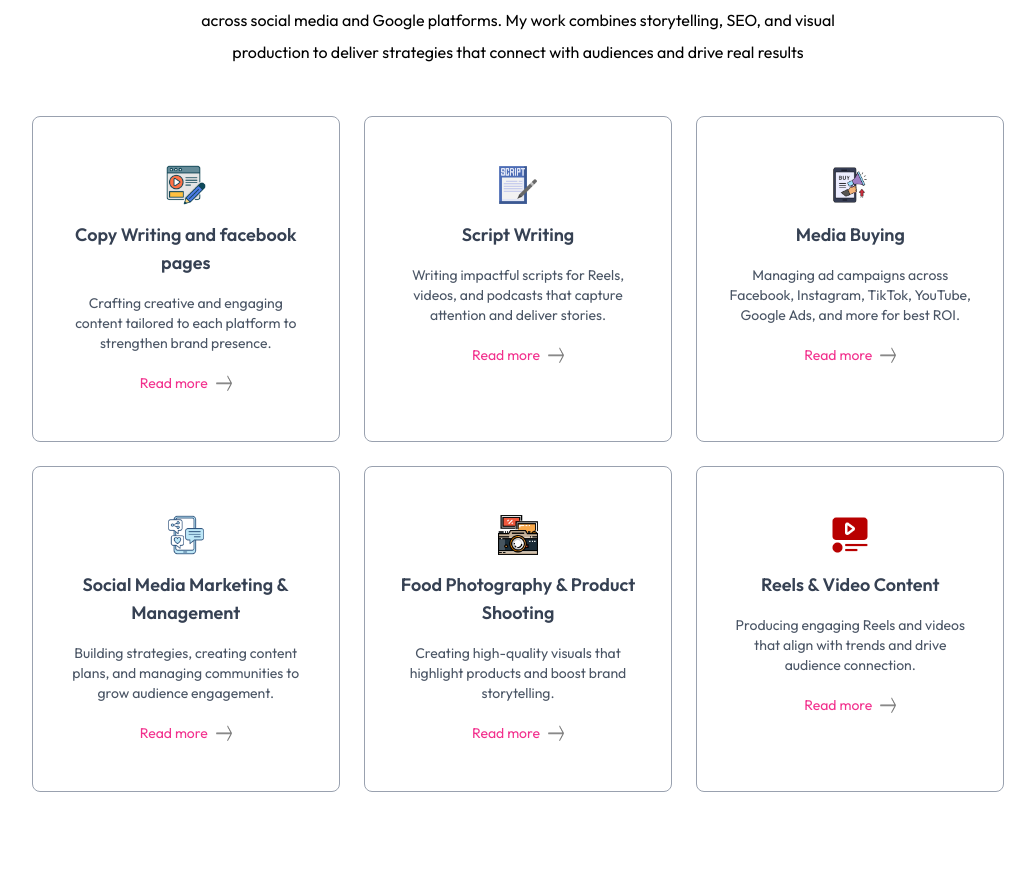
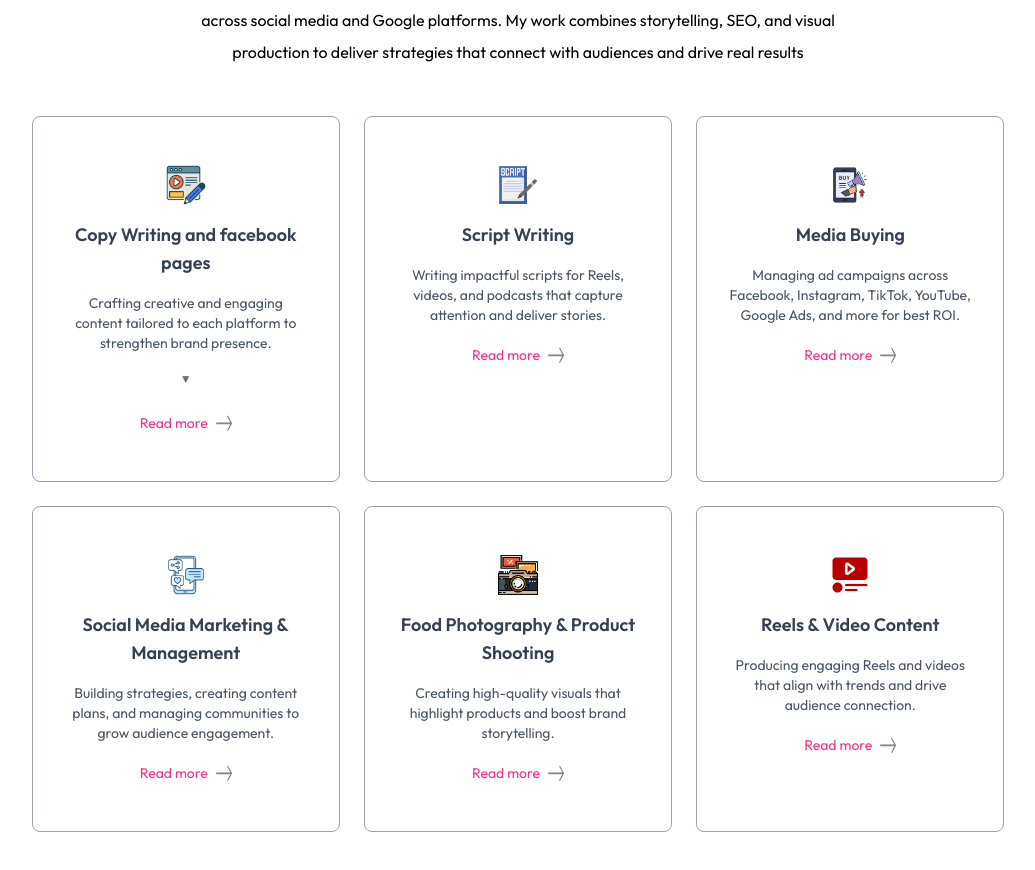
Before and after one commit to MariamHammouda/Aya-Portfolio, a Next.js app: page / in a window 1280 px wide. Shown: the part 2149-3019 px from the top of the page, without its empty margins (122-1157 px from the left). Built offline with nearby package versions, Linux system fonts and the light colour scheme; a web font is replaced by a local one.

Commit message:
feat:add dropdown menue for (copy writing)card

```diff
--- a/src/app/components/Services.jsx
+++ b/src/app/components/Services.jsx
@@ -1,9 +1,15 @@
+
+"use client"
+
 import React from "react";
 import Image from "next/image";
+import { useState } from "react";
 
-import {serviceData} from '../data/serviceData.js'
+import { serviceData } from "../data/serviceData.js";
 
 const Services = () => {
+  const [openDropdown, setOpenDropdown] = useState(null);
+
   return (
     <div id="services" className="w-full px-[12%] py-10 scroll-mt-20">
       <h4 className="text-center mb-2 text-lg font-Ovo">What I offer</h4>
@@ -15,12 +21,17 @@ const Services = () => {
         that connect with audiences and drive real results
       </p>
 
-
       <div className="grid grid-cols-1 sm:grid-cols-2 lg:grid-cols-3 gap-6 my-10">
-        {serviceData.map(({icon, title, description, link}, index) => (
+        {serviceData.map(
+          ({ icon, title, description, link, dropdownItems }, index) => (
             <div
               key={index}
-            className="border border-gray-400 rounded-lg px-8 py-12 hover:shadow-black hover:-translate-y-1 duration-500 cursor-pointer hover:bg-[var(--color-light-hover)] hover:border-[var(--color-light-hover)] group"
+              className={`relative border border-gray-400 rounded-lg px-8 py-12 hover:shadow-black hover:-translate-y-1 duration-500 cursor-pointer hover:bg-[var(--color-light-hover)] hover:border-[var(--color-light-hover)] group ${openDropdown === index ? 'z-30' : ''}`}
+              onClick={
+                dropdownItems
+                  ? () => setOpenDropdown(openDropdown === index ? null : index)
+                  : undefined
+              }
             >
               <Image
                 src={icon}
@@ -38,6 +49,36 @@ const Services = () => {
                 {description}
               </p>
 
+              {dropdownItems && (
+                <>
+                  {/* Dropdown Arrow/Indicator */}
+                  <div className="text-center mt-2">
+                    <span className="text-gray-500 text-xs">▼</span>
+                  </div>
+
+                  {/* Dropdown Menu */}
+                  {openDropdown === index && (
+                    <div className="absolute left-0 right-0 top-full mt-2 bg-white border border-gray-300 rounded-lg shadow-lg z-50">
+                      {dropdownItems.map((item, itemIndex) => (
+                        <div
+                          key={itemIndex}
+                          className="px-4 py-3 hover:bg-gray-100 cursor-pointer border-b border-gray-200 last:border-b-0"
+                          onClick={(e) => {
+                            e.stopPropagation();
+                            console.log(`Clicked: ${item.category}`);
+                            // Navigation will go here later
+                          }}
+                        >
+                          <span className="text-gray-700 font-medium">
+                            {item.category}
+                          </span>
+                        </div>
+                      ))}
+                    </div>
+                  )}
+                </>
+              )}
+
               <a
                 href={link}
                 className="flex items-center justify-center gap-2 text-sm mt-5 text-[#F2308D] hover:text-[#bd266e] transition-colors"
@@ -52,7 +93,8 @@ const Services = () => {
                 />
               </a>
             </div>
-        ))}
+          )
+        )}
       </div>
     </div>
   );
```
Lines whose indentation alone changed are shown as unchanged.
